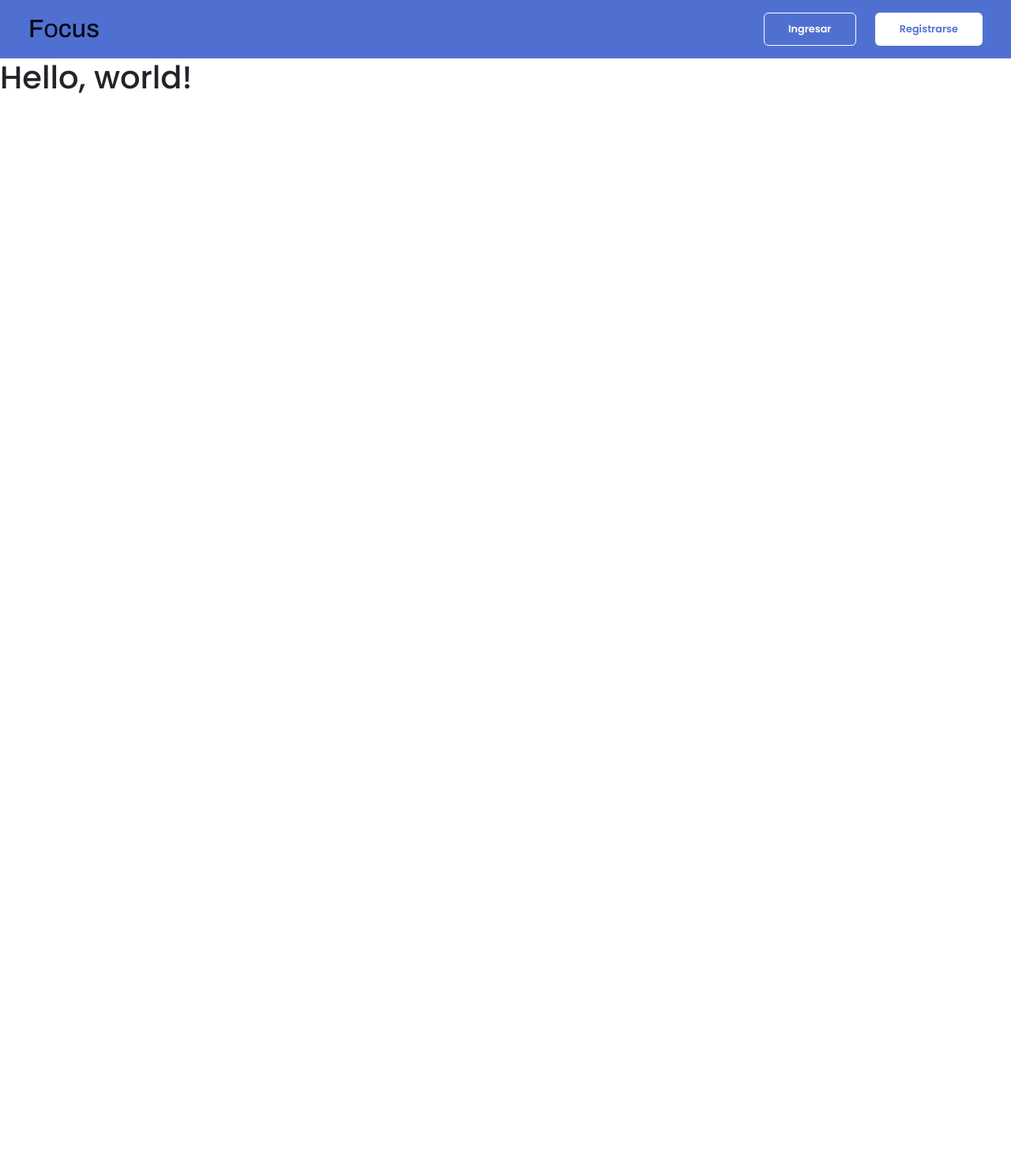
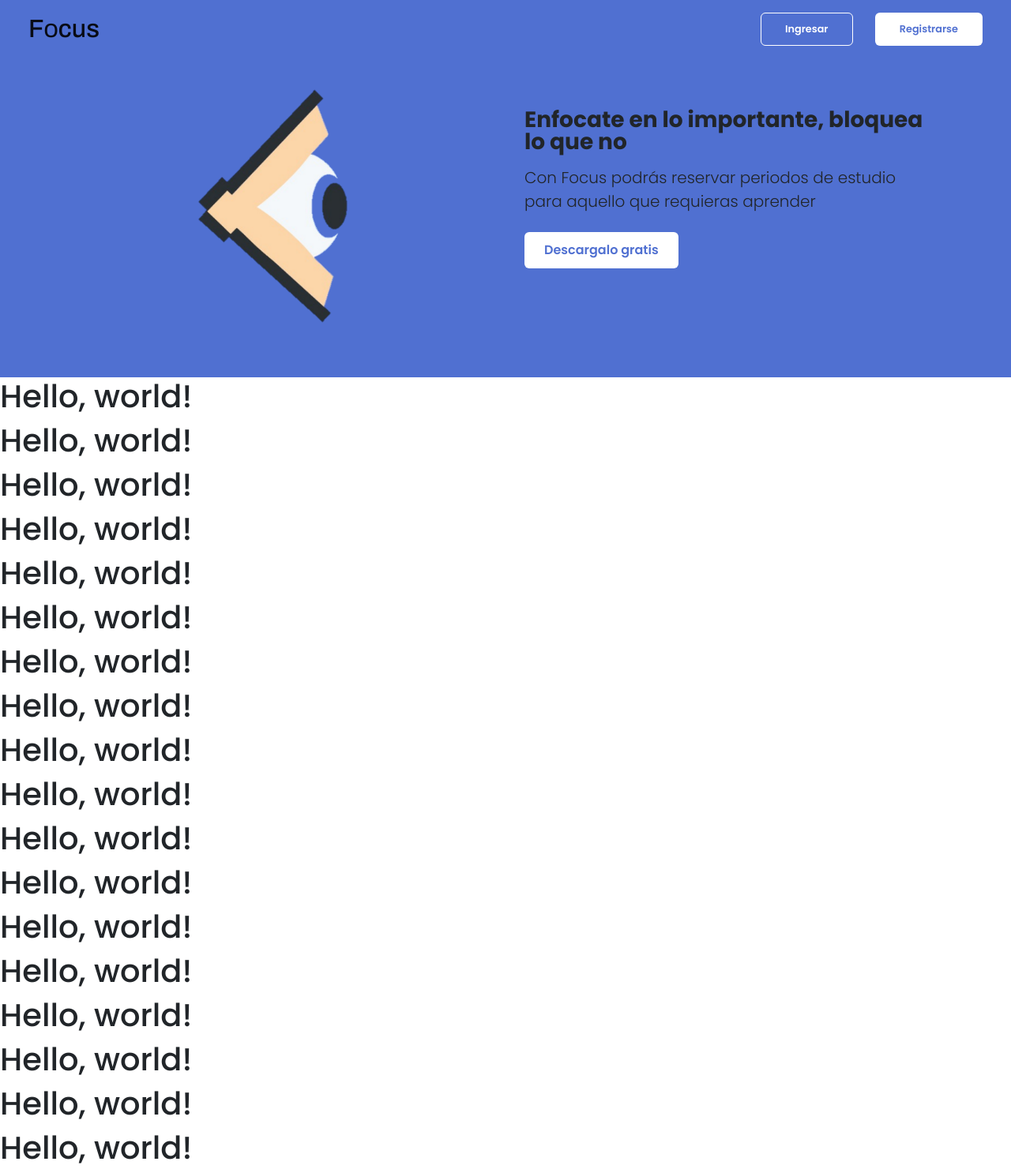
Before and after one commit to iFocusNow/focus-landing-page, a website built with Vite: page src/index.html in a window 1280 px wide. Shown: the top 1481 px of the page at 79% size. Before the commit the page ends 800 px from the top, so only its background shows below. Built offline with nearby package versions, Linux system fonts and the light colour scheme.

Commit message:
Hero section complete

```diff
--- a/src/index.html
+++ b/src/index.html
@@ -33,7 +33,7 @@
       <div class="collapse navbar-collapse" id="navbarSupportedContent">
         <div class="navbar-nav ms-auto mb-2 mb-lg-0 me-4">
           <div class="d-none d-lg-block">
-            <button type="button" class="btn btn_blue_bg">Ingresar</button>
+            <button type="button" class="btn btn_blue_bg me-4">Ingresar</button>
             <button type="button" class="btn btn_white_bg">Registrarse</button>
           </div>
           <div class="d-lg-none text-center mt-2 mb-1 fw-normal">
@@ -45,6 +45,56 @@
     </div>
   </nav>
   <body>
+    <section id="hero" style="background-color: #5070d1">
+      <div class="container col-xxl-8 px-4 py-5">
+        <div class="row flex-lg-row align-items-center g-5">
+          <div class="col-10 col-sm-6 pt-3 pt-md-5">
+            <img
+              src="images/logo_no_back.png"
+              class="d-block mx-lg-auto img-fluid"
+              alt="Logo"
+              width="300"
+              loading="lazy"
+            />
+          </div>
+          <div class="col-sm-6">
+            <h1 class="display-5 fw-bold lh-1 mb-3 fs-3">
+              Enfocate en lo importante, bloquea lo que no
+            </h1>
+            <p class="lead">
+              Con Focus podrás reservar periodos de estudio para aquello que
+              requieras aprender
+            </p>
+            <div class="d-grid gap-2 d-md-flex">
+              <button
+                type="button"
+                class="btn btn_white_bg btn-lg px-4 me-md-2 fs-6 mt-2"
+              >
+                Descargalo gratis
+              </button>
+            </div>
+          </div>
+        </div>
+      </div>
+    </section>
+    <h1>Hello, world!</h1>
+    <h1>Hello, world!</h1>
+    <h1>Hello, world!</h1>
+    <h1>Hello, world!</h1>
+    <h1>Hello, world!</h1>
+    <h1>Hello, world!</h1>
+    <h1>Hello, world!</h1>
+    <h1>Hello, world!</h1>
+    <h1>Hello, world!</h1>
+    <h1>Hello, world!</h1>
+    <h1>Hello, world!</h1>
+    <h1>Hello, world!</h1>
+    <h1>Hello, world!</h1>
+    <h1>Hello, world!</h1>
+    <h1>Hello, world!</h1>
+    <h1>Hello, world!</h1>
+    <h1>Hello, world!</h1>
+    <h1>Hello, world!</h1>
     <h1>Hello, world!</h1>
     <script
       src="https://cdn.jsdelivr.net/npm/bootstrap@5.2.2/dist/js/bootstrap.bundle.min.js"
--- a/src/style.css
+++ b/src/style.css
@@ -4,11 +4,17 @@ body {
   font-family: "Poppins", sans-serif;
 }
 
+.navbar {
+  position: fixed;
+  width: 100%;
+  top: 0;
+  left: 0;
+}
+
 .btn_white_bg {
   background: #fff;
   color: #5070d1;
   border-radius: 6px;
-  margin-left: 20px;
   font-size: 0.8rem;
   font-weight: 600;
   padding: 10px 30px 10px 30px;
```
Also changed, not shown: src/images/logo.png (renamed from images/logo.png), src/images/logo_no_back.png (added).
